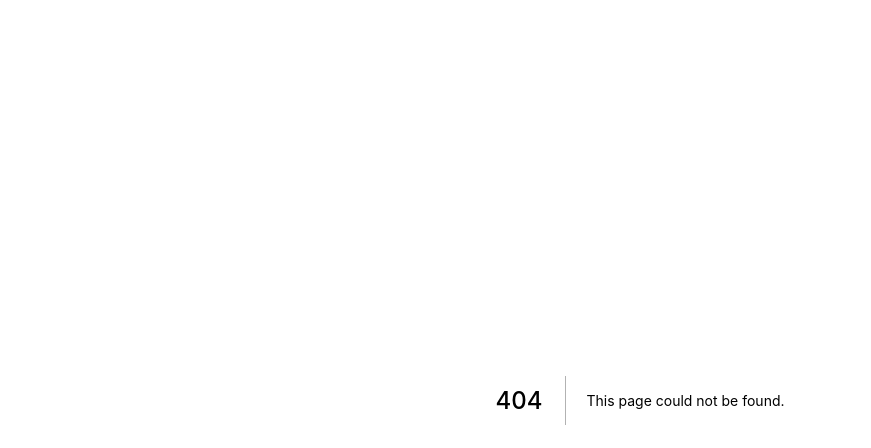
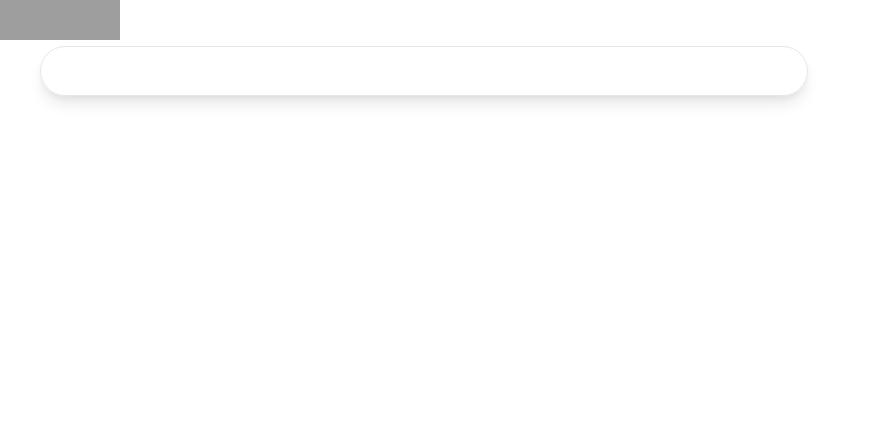
Before and after one commit to taurusilver7/google-clone, a Next.js app: page /search in a window 1280 px wide. Before the commit this address had no page. Shown: the top 448 px of the page, without its empty margins (0-871 px from the left). Built offline with nearby package versions, Linux system fonts and the light colour scheme; grey boxes are pictures that could not be loaded.

Commit message:
search route created

```diff
--- /dev/null
+++ b/pages/search.js
@@ -0,0 +1,16 @@
+import Head from "next/head";
+import Header from "./Header";
+
+const Search = () => {
+  return (
+    <div>
+      <Head>
+        <title>Search result</title>
+        <link rel="icon" href="/favicon.ico" />
+      </Head>
+      <Header></Header>
+    </div>
+  );
+};
+
+export default Search;
```
